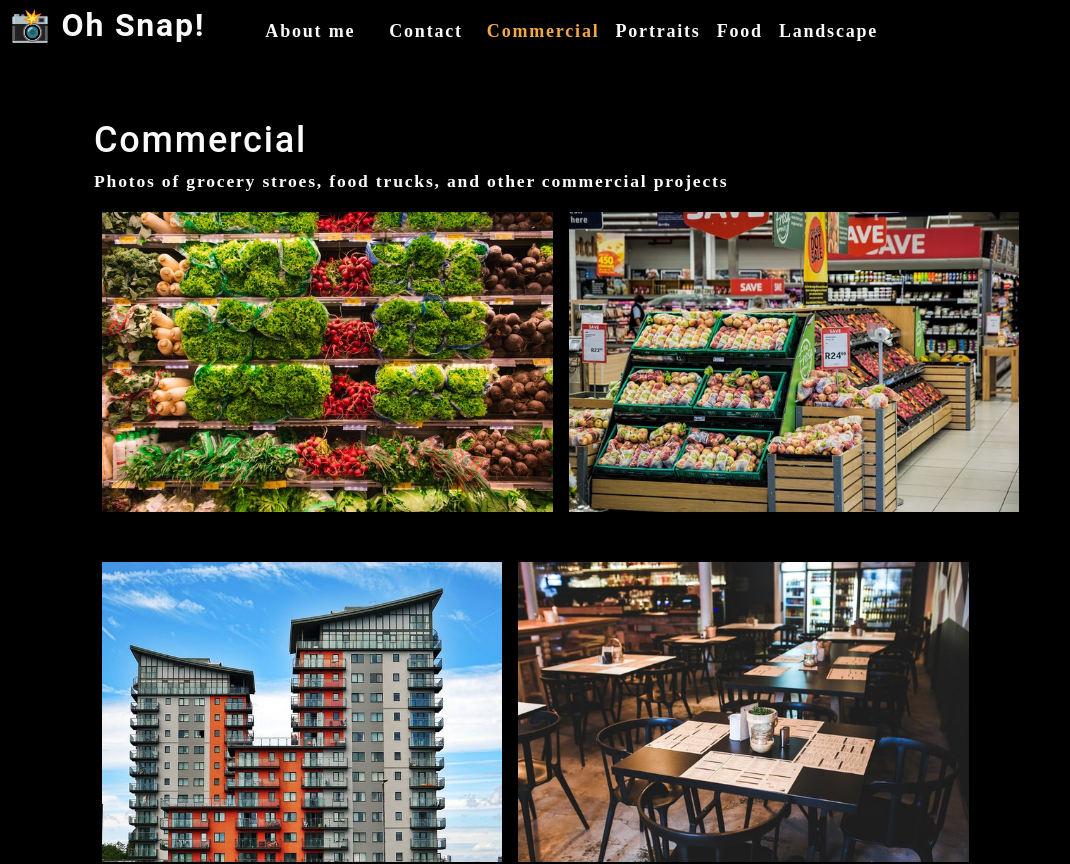
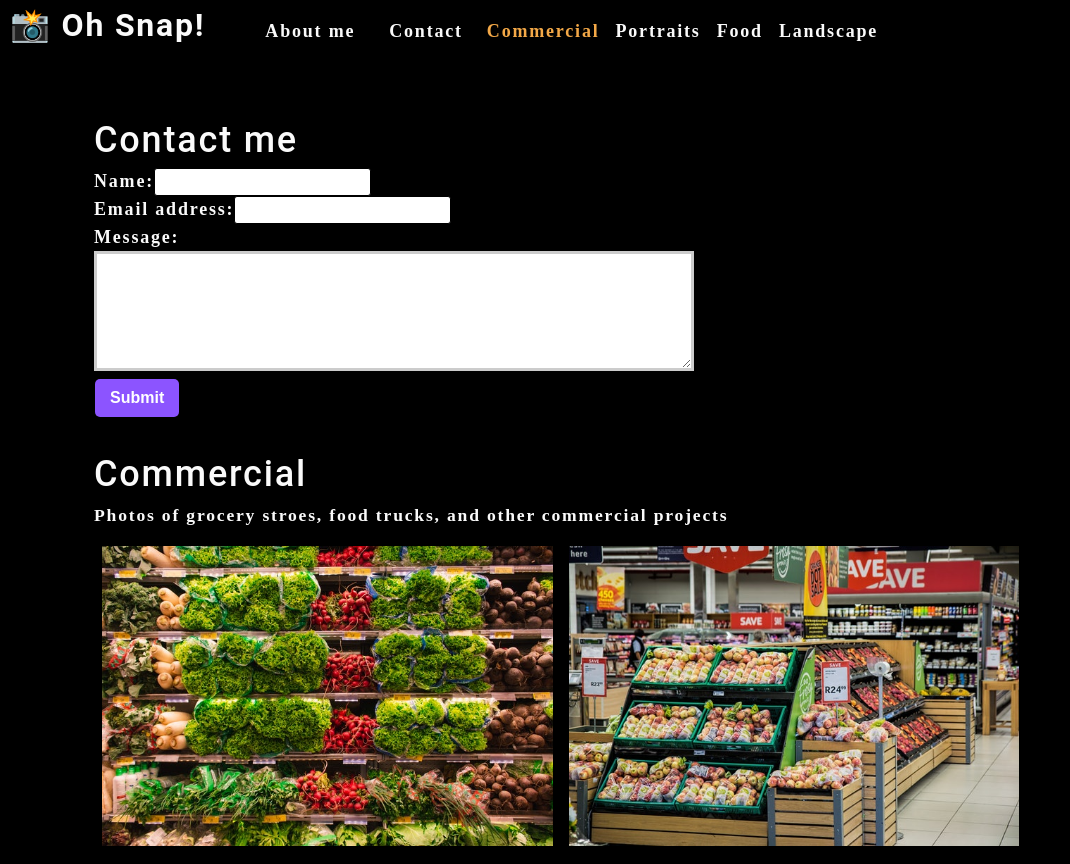
Before and after one commit to SabotageCat/photo-port, a React (Create React App) app: page / in a window 1280 px wide. Shown: the top 864 px of the page, without its empty margins (0-1070 px from the left). Built offline with nearby package versions, Linux system fonts and the light colour scheme.

Commit message:
added ContactForm component

```diff
--- a/src/App.js
+++ b/src/App.js
@@ -1,4 +1,5 @@
 import React, { useState } from 'react';
+import ContactForm from './components/Contact';
 import About from './components/About';
 import Nav from './components/Nav';
 import Gallery from './components/Gallery';
@@ -28,6 +29,7 @@
         currentCategory={currentCategory}
       ></Nav>
       <main>
+        <ContactForm></ContactForm>
         <Gallery currentCategory={currentCategory}></Gallery>
         <About></About>
       </main>
--- /dev/null
+++ b/src/components/Contact/index.js
@@ -0,0 +1,27 @@
+import React from 'react';
+
+function ContactForm() {
+
+    return (
+        <section>
+            <h1>Contact me</h1>
+            <form id='contact-form'>
+                <div>
+                    <label htmlFor='name'>Name:</label>
+                    <input type="text" name='name' />
+                </div>
+                <div>
+                    <label htmlFor='email'>Email address:</label>
+                    <input type='email' name='email' />
+                </div>
+                <div>
+                    <label htmlFor='message'>Message:</label>
+                    <textarea name='message' rows='5' />
+                </div>
+                <button type='submit'>Submit</button>
+            </form>
+        </section>
+    );
+}
+
+export default ContactForm;
```
